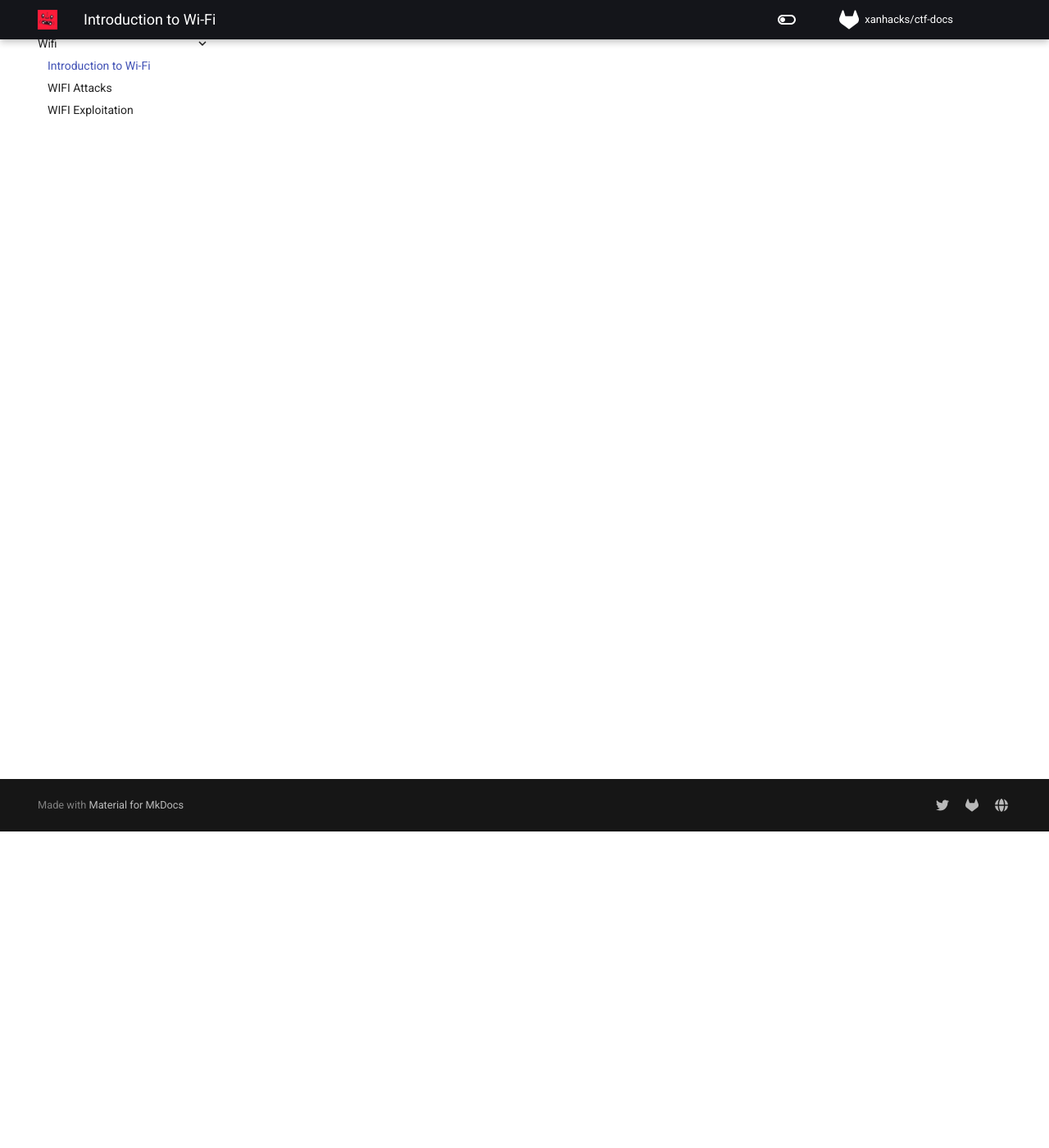
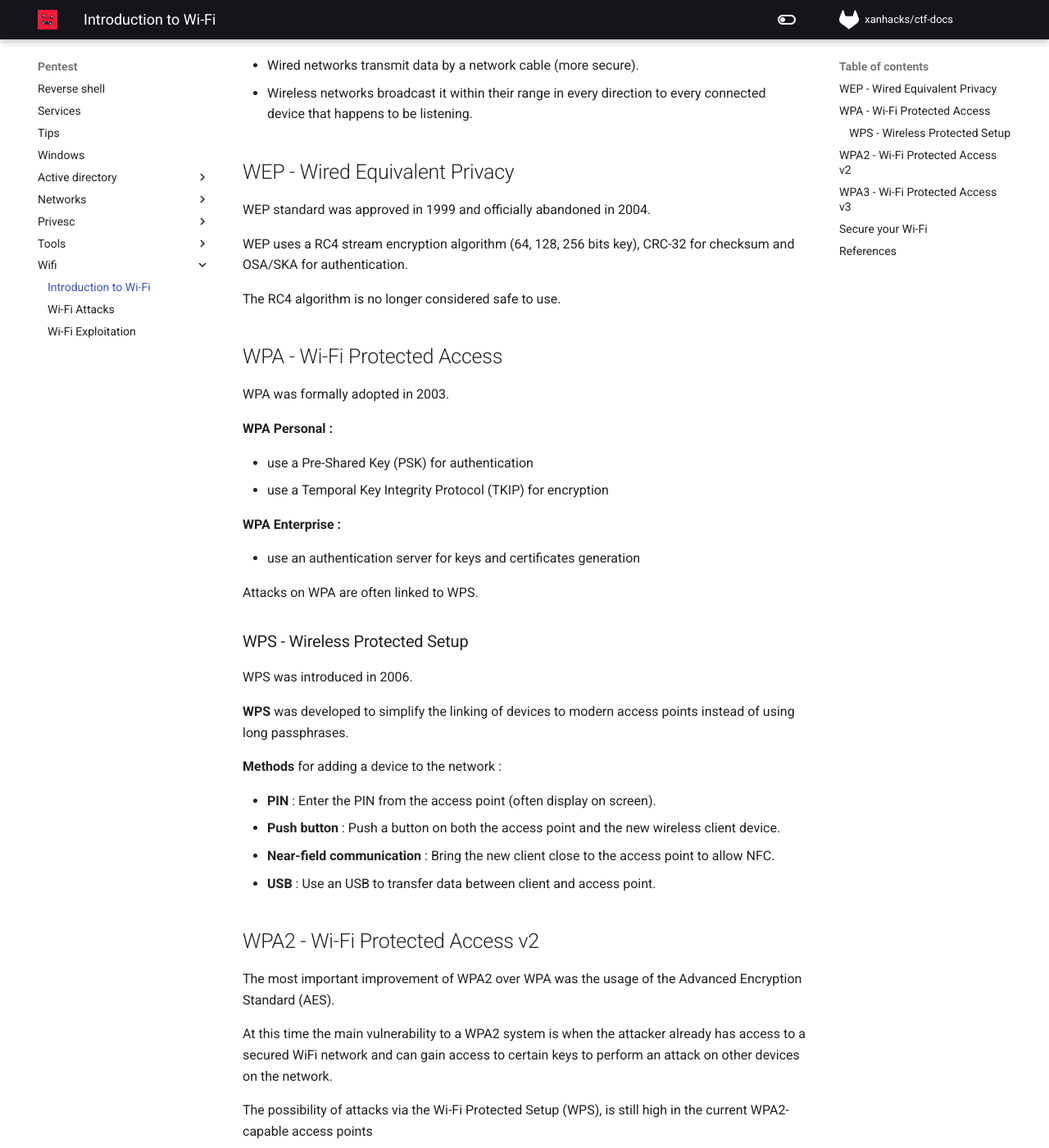
Before and after one commit to xanhacks/ctf-docs, an MkDocs documentation site: the page built from docs/pentest/wifi/01-introduction.md, in a window 1280 px wide and 1400 px high, scrolled down 386 px. Shown: the whole window at 82% size. Built offline with MkDocs 1.6.1 and Material for MkDocs 9.7.7, drawn with Linux system fonts in a browser that asks for light colours; nearby versions of some CDN libraries; comment, search, counter and statistics services are not loaded; some of the changed text lies outside the part shown.

Commit message:
add wifi docs

```diff
--- a/docs/pentest/wifi/01-introduction.md
+++ b/docs/pentest/wifi/01-introduction.md
@@ -3,4 +3,78 @@ title: Introduction to Wi-Fi
 description: Introduction to Wi-Fi
 ---
 
-# TODO
+# Wi-Fi Security
+
+WiFi security algorithms have been through many changes and upgrades since the 1990s to become more secure and effective.
+
+Wireless security protocols goals :
+
+- Prevent unwanted parties from connecting to your wireless network.
+- Encrypt your private data sent over the airwaves.
+
+Wireless / Wired networks :
+
+- Wired networks transmit data by a network cable (more secure).
+- Wireless networks broadcast it within their range in every direction to every connected device that happens to be listening.
+
+## WEP - Wired Equivalent Privacy
+
+WEP standard was approved in 1999 and officially abandoned in 2004.
+
+WEP uses a RC4 stream encryption algorithm (64, 128, 256 bits key), CRC-32 for checksum and OSA/SKA for authentication.
+
+The RC4 algorithm is no longer considered safe to use.
+
+## WPA - Wi-Fi Protected Access
+
+WPA was formally adopted in 2003.
+
+**WPA Personal :**
+
+- use a Pre-Shared Key (PSK) for authentication
+- use a Temporal Key Integrity Protocol (TKIP) for encryption
+
+**WPA Enterprise :**
+
+- use an authentication server for keys and certificates generation
+
+Attacks on WPA are often linked to WPS.
+
+### WPS - Wireless Protected Setup
+
+WPS was introduced in 2006.
+
+**WPS** was developed to simplify the linking of devices to modern access points instead of using long passphrases.
+
+**Methods** for adding a device to the network :
+
+- **PIN** : Enter the PIN from the access point (often display on screen).
+- **Push button** : Push a button on both the access point and the new wireless client device.
+- **Near-field communication** : Bring the new client close to the access point to allow NFC.
+- **USB** : Use an USB to transfer data between client and access point.
+
+## WPA2 - Wi-Fi Protected Access v2
+
+The most important improvement of WPA2 over WPA was the usage of the Advanced Encryption Standard (AES).
+
+At this time the main vulnerability to a WPA2 system is when the attacker already has access to a secured WiFi network and can gain access to certain keys to perform an attack on other devices on the network.
+
+The possibility of attacks via the Wi-Fi Protected Setup (WPS), is still high in the current WPA2-capable access points
+
+## WPA3 - Wi-Fi Protected Access v3
+
+**Improvements :**
+
+- WPA3 will protect against dictionary attacks by implementing a new key exchange protocol. WPA2 used an imperfect four-way handshake between clients and access points to enable encrypted connections.
+- If your passphrase gets compromised : WPA3 supports forward secrecy, meaning that any traffic that came across your transom before an outsider gained access will remain encrypted. With WPA2, they can decrypt old traffic as well.
+
+## Secure your Wi-Fi
+
+- Try to use WPA2/WPA3 instead of WPA and WEP (WEP is very insecure).
+- Use a strong password (up to 63 characters for WPA/WPA2)
+- Deactivate Wi-Fi Protected Setup (WPS) on WPA/WPA2
+
+## References
+
+- [NetSpotApp.com - Wifi Encryption And Security](https://www.netspotapp.com/blog/wifi-security/wifi-encryption-and-security.html)
+- [TechTarget.com - WEP](https://www.techtarget.com/searchsecurity/definition/Wired-Equivalent-Privacy)
```
Also changed, not shown: docs/pentest/wifi/05-attacks.md (+15 -2 lines), docs/pentest/wifi/10-exploitation.md (+6 -2 lines).
